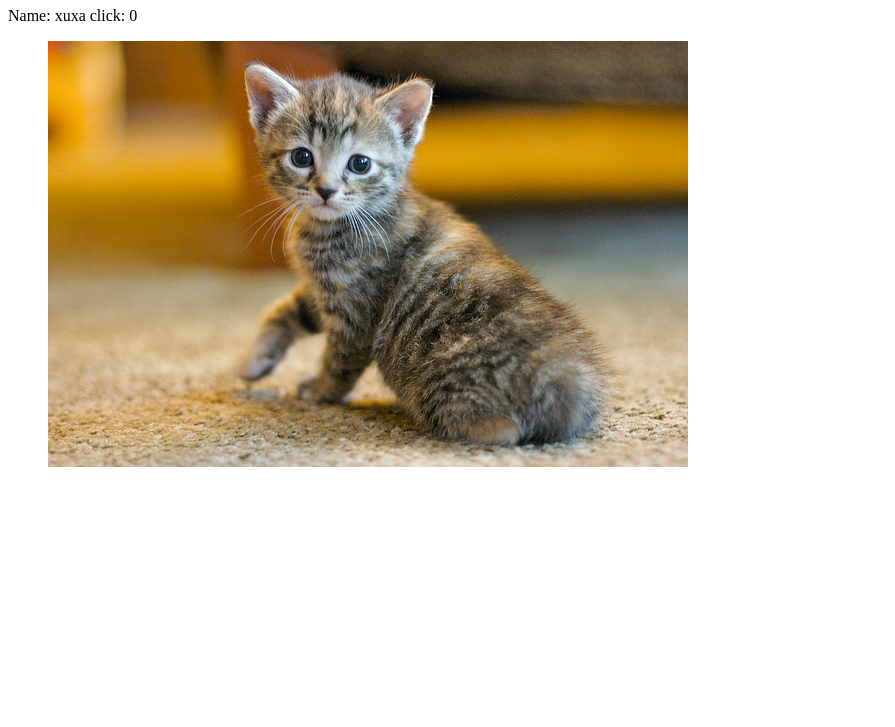
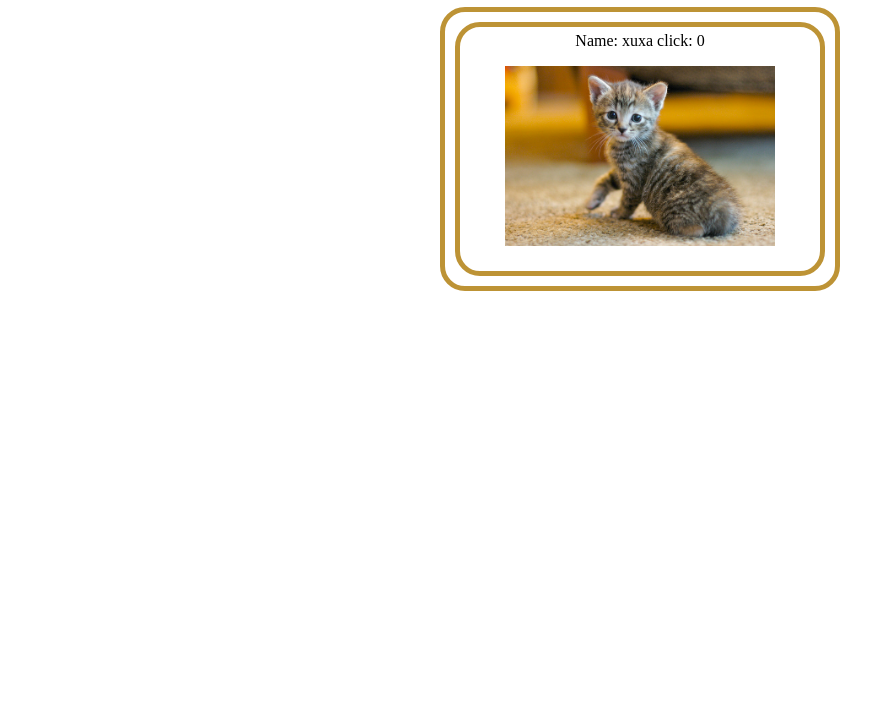
Before and after one commit to ejfranco06/cat-clicker, a website: page index.html in a window 1280 px wide. Shown: the part 73-800 px from the top of the page, without its empty margins (0-895 px from the left). Drawn offline with Linux system fonts and the light colour scheme.

Commit message:
Add basic styling

```diff
--- a/index.html
+++ b/index.html
@@ -14,13 +14,13 @@
       </header>
 
       <div class="cat-list">
-        <div class="cat">
+        <div class="cat-container">
           <div class="info-panel">
           <span class="name">Name: xuxa </span>
           <span class="clicks"> click: 0</span>
         </div>
         <figure>
-          <img src="image/xuxa.jpg" alt="">
+          <img class="cat-pic"src="image/xuxa.jpg" alt="">
         </figure>
       </div>
 
--- a/scss/style.scss
+++ b/scss/style.scss
@@ -0,0 +1,29 @@
+*{
+  box-sizing: border-box;
+}
+
+.container {
+  max-width: 400px;
+  //margin: 0px auto 0px auto;
+  margin-left: auto;
+  margin-right: auto;
+  text-align: center;
+}
+
+.cat-list {
+  border: 5px solid #bd9335;
+  border-radius: 25px;
+  padding: 10px;
+
+}
+
+.cat-container {
+  border: 5px solid #bd9335;
+  border-radius: 25px;
+  padding: 5px;
+}
+
+.cat-pic {
+  max-width: 100%;
+
+}
```
Also changed, not shown: css/style.css.
